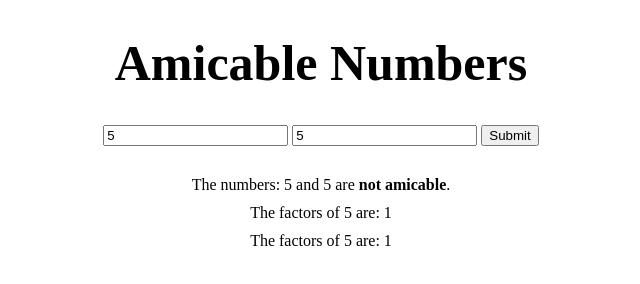
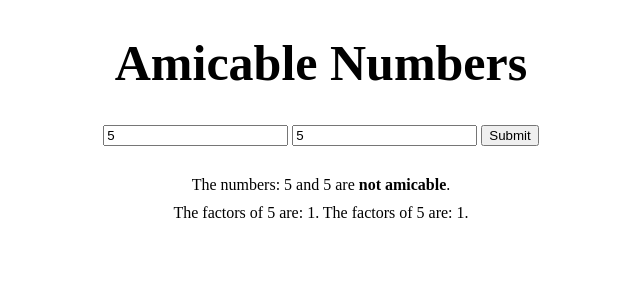
Before and after one commit to seanliu42/Amicable-Numbers, a plain HTML site: page index.html in a window 1280 px wide. Both pictures are taken after typing "5", "5" into the empty fields and a click on the button "Submit". Shown: the whole page, without its empty margins (319-959 px from the left). Drawn offline with Linux system fonts and the light colour scheme.

Commit message:
Add files via upload

```diff
--- a/index.html
+++ b/index.html
@@ -9,7 +9,7 @@
             font-size: 25px;
         }
 
-        #form, #result, #factors1, #factors2  {
+        #form, #result, #factors {
             text-align: center;
         }
 
@@ -17,7 +17,7 @@
             padding-bottom: 30px;
         }
 
-        #result, #factors1, #factors2  {
+        #result, #factors  {
             padding-bottom: 10px;
         }
     </style>
@@ -33,8 +33,7 @@
             <button type="button" id="submit">Submit</button>
         </form>
         <div id="result"></div>
-        <div id="factors1"></div>
-        <div id="factors2"></div>
+        <div id="factors"></div>
 
         <script>
             document.getElementById("submit").onclick = function driver(){
@@ -51,8 +50,7 @@
                     document.getElementById("result").innerHTML = "The numbers: " + num1 + " and " + num2 + " are <strong>not amicable</strong>.";
                 }
 
-                document.getElementById("factors1").innerHTML = "The factors of " + num1 + " are: " + factors1;
-                document.getElementById("factors2").innerHTML = "The factors of " + num2 + " are: " + factors2;
+                document.getElementById("factors").innerHTML = "The factors of " + num1 + " are: " + factors1 + ". The factors of " + num2 + " are: " + factors2 + ".";
             }
 
             function getFactors(num) {
```
